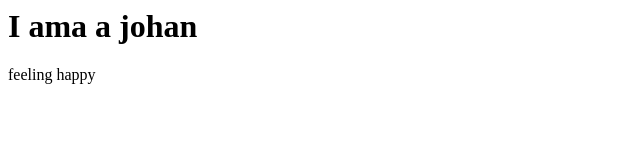
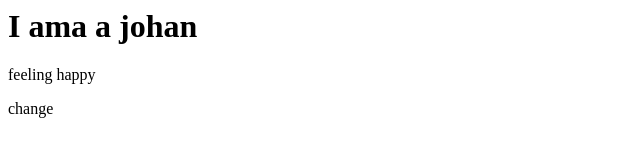
Before and after one commit to NomanSadick/my-first-website, a plain HTML site: page index.html in a window 1280 px wide. Shown: the full height of the page, 0-640 px from the left. Drawn offline with Linux system fonts and the light colour scheme.

Commit message:
ghost add something

```diff
--- a/index.html
+++ b/index.html
@@ -1,2 +1,3 @@
 <h1>I ama a johan</h1>
 <p>feeling happy</p>
+<p>change</p>
```
